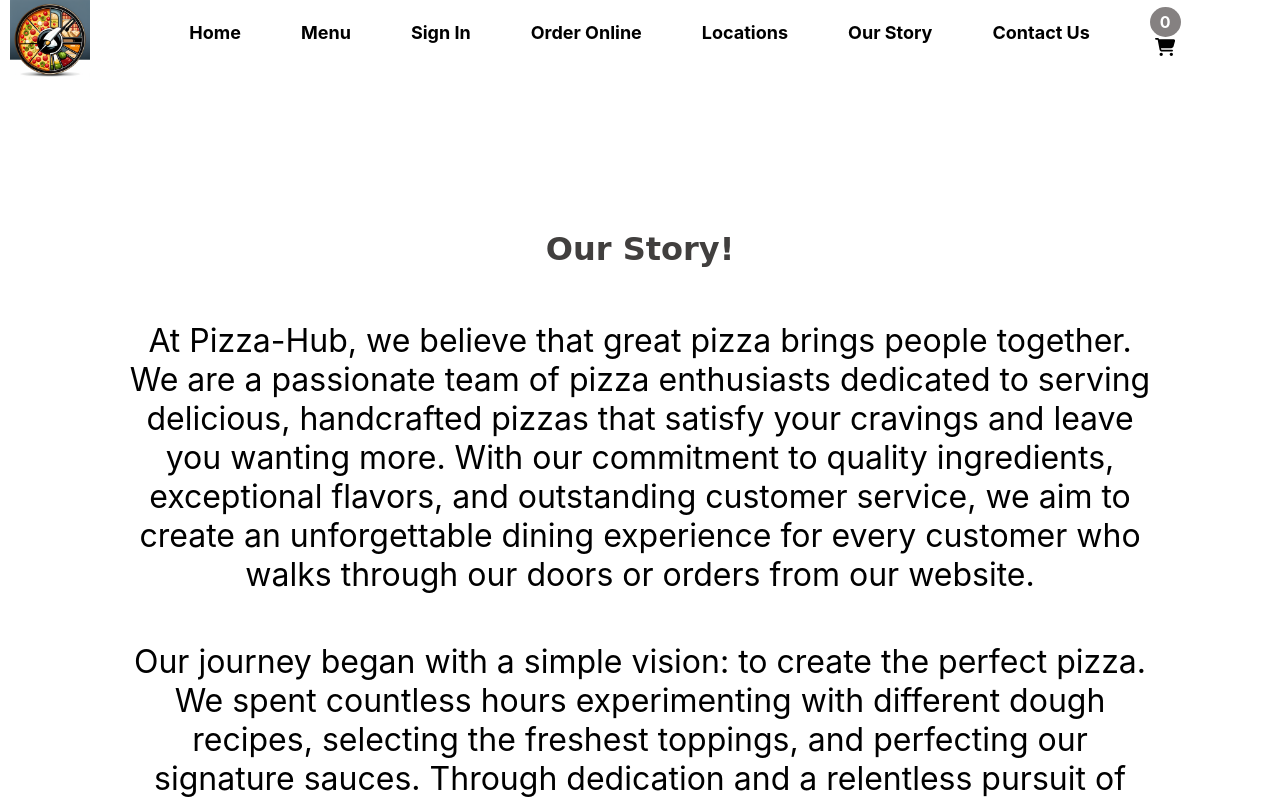
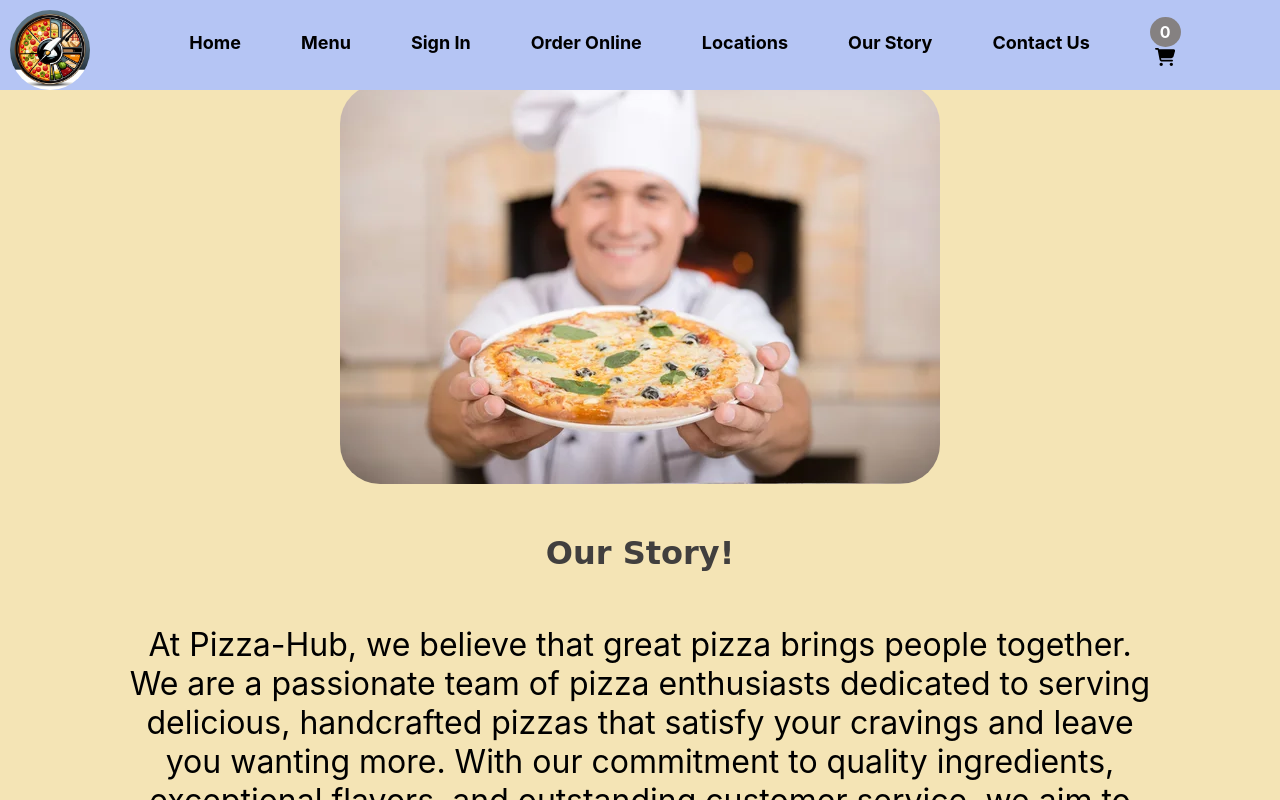
Before and after one commit to zkhv4u5/Pizza-hubb, a React (Create React App) app: page /our-story in a window 1280 px wide. Shown: the top 800 px of the page. Built offline with nearby package versions, Linux system fonts and the light colour scheme; no server answers.

Commit message:
pizzaTime

```diff
--- a/src/App.css
+++ b/src/App.css
@@ -1,6 +1,7 @@
 .App {
   text-align: center;
   padding-top: 20px;
+  background-color: #f4e4b5;
 }
 
 .App-logo {
--- a/src/components/Navigation.css
+++ b/src/components/Navigation.css
@@ -3,16 +3,17 @@
     top: 0;
     width: 100%;
     z-index: 999;
-    background-color: transparent;
+    background-color: #b5c5f4;
     display: flex;
     align-items: center;
-    height: 70px;
+    height: 90px;
     padding: 0px 40px 0px 10px;
     justify-content: center;
   }
   .navbar-logo {
     width: 80px;
     height: 80px;
+    border-radius: 40px;
   }
   .navbar-logo-link {
     display: inline-block;
--- a/src/pages/Home.css
+++ b/src/pages/Home.css
@@ -19,7 +19,7 @@ body{
 .content {
   margin: auto;
   padding: 5% 15% 15% 15%;
-  color: gray;
+  color: black;
   font-size: 2rem;
 }
 
--- a/src/pages/Locations.css
+++ b/src/pages/Locations.css
@@ -1,7 +1,11 @@
 .container {
-  max-width: 960px;
+  margin-top: 5%;
   margin: 0 auto;
   padding: 20px;
+}
+
+.main {
+  margin-top: 5%;
 }
 
 h1 {
--- a/src/pages/Locations.js
+++ b/src/pages/Locations.js
@@ -94,7 +94,7 @@ function LocationsPage() {
   };
 
   return (
-    <div>
+    <div className='main'>
       <h1>Pizza Restaurant Locations</h1>
       <div className="delivery-carryout">
         <button
--- a/src/pages/OrderOnline.css
+++ b/src/pages/OrderOnline.css
@@ -2,7 +2,13 @@
   max-width: 600px;
   margin: 0 auto;
   padding: 20px;
+  background-color: #f4e4b5;
 }
+
+.main {
+  margin-top: 5%;
+}
+
 button {
   background-color: #d8d1d1;
   color: #090808;
--- a/src/pages/OrderOnline.js
+++ b/src/pages/OrderOnline.js
@@ -33,7 +33,7 @@ const OrderOnlinePage = () => {
   };
 
   return (
-    <div>
+    <div className='main'>
       <h1>HOW DO YOU WANT YOUR ORDER TODAY?</h1>
 
       <h2>STORE LOCATOR</h2>
--- a/src/pages/OurStory.css
+++ b/src/pages/OurStory.css
@@ -1,5 +1,5 @@
 .story-container {
-    margin-top: 10rem;
+    margin-top: 5%;
     display: flex;
     flex-direction: column;
     justify-content: center;
@@ -12,3 +12,7 @@ p {
     margin-left: 10%;
     margin-right: 10%;
 }
+
+.picture {
+    border-radius: 40px;
+}
--- a/src/pages/OurStory.js
+++ b/src/pages/OurStory.js
@@ -1,10 +1,11 @@
 import React from "react";
 import "./OurStory.css";
-
+import pizzaPicture from "../images/pizza_time.png"
 
 function OurStoryPage() {
   return (
     <div className="story-container">
+      <img class="picture" alt="guyHoldingPizza" src= {pizzaPicture}/>
         <h1>Our Story!</h1>
                 <p>
                 At Pizza-Hub, we believe that great pizza brings people together. We are a passionate team of pizza enthusiasts dedicated to serving delicious, handcrafted pizzas that satisfy your cravings and leave you wanting more. With our commitment to quality ingredients, exceptional flavors, and outstanding customer service, we aim to create an unforgettable dining experience for every customer who walks through our doors or orders from our website.
```
Also changed, not shown: src/images/pizza_time.png (added).
